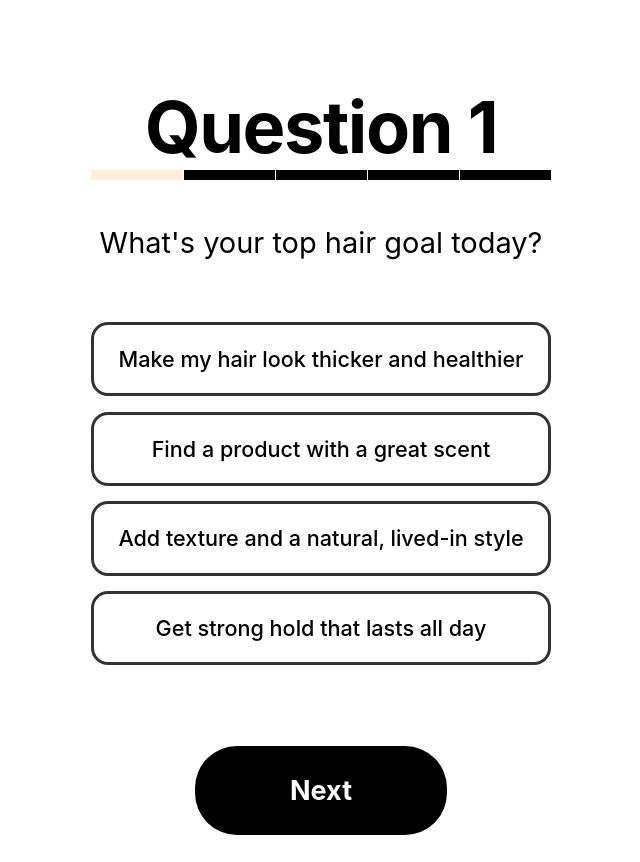
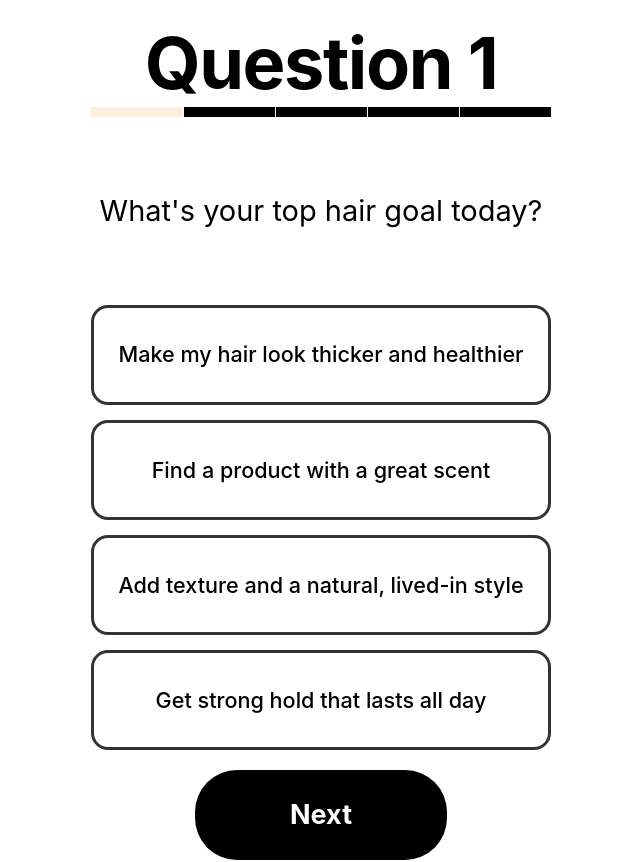
Before and after one commit to johanvargas/mh-brand-kiosk, a React (Vite) app: page /quiz in a window 1280 px wide. Shown: the top 862 px of the page, without its empty margins (73-713 px from the left). Built offline with nearby package versions, Linux system fonts and the light colour scheme.

Commit message:
ui/ux improvements; camera filter improved but not functional

```diff
--- a/src/index.css
+++ b/src/index.css
@@ -97,15 +97,13 @@ body {
   display: flex;
   justify-content: center;
   align-items: center;
-  min-height: 300px;
+  max-height: 300px;
 }
 
 .product-image {
   max-width: 100%;
-  max-height: 400px;
+  max-height: 250px;
   object-fit: contain;
-  width: auto;
-  height: auto;
 }
 
 .results-cta-button {
@@ -184,7 +182,7 @@ body {
   background: transparent;
   border: none;
   border-radius: 0;
-  padding: 2em 1em;
+  padding: 1em 1em;
   box-shadow: none;
   flex: 1;
   min-height: 0;
@@ -257,12 +255,12 @@ body {
 .menu-option-button:focus {
   outline: none;
   background: #ffeddd;
-  border: 1px solid #000 !important;
+  border: 3px solid #000 !important;
 }
 
 .menu-option-button.selected {
   background: #ffeddd;
-  border: 1px solid #000 !important;
+  border: 3px solid #000 !important;
 }
 
 .menu-go-button {
@@ -319,7 +317,7 @@ body {
   font-weight: 700;
   color: #000;
   text-align: center;
-  margin: .6em 0 0em 0;
+  margin: 0em 0 0em 0;
   flex-shrink: 0;
   width: 100%;
   max-width: 100%;
@@ -330,7 +328,7 @@ body {
 .question-progress-line {
   width: 100%;
   height: 10px;
-  margin: 0 auto 2em auto;
+  margin: 0 auto 0em auto;
   flex-shrink: 0;
   position: relative;
   background-color: #000;
@@ -379,14 +377,20 @@ body {
   font-size: 1.61rem;
   font-weight: 400;
   color: #000;
-  line-height: 1.5;
-  margin: 0 0 2em 0;
+  line-height: 1;
   text-align: center;
   flex-shrink: 0;
   width: 100%;
   max-width: 100%;
   padding: 0;
   box-sizing: border-box;
+  height: calc(1060px * 0.15);
+  min-height: calc(1060px * 0.15);
+  max-height: calc(1060px * 0.15);
+  display: flex;
+  align-items: center;
+  justify-content: center;
+  overflow: hidden;
 }
 
 /* Options Container */
@@ -395,9 +399,7 @@ body {
   flex-direction: column;
   align-items: center;
   gap: 0.75em;
-  margin: 0;
   flex: 1;
-  min-height: 0;
   width: 100%;
   max-width: 100%;
   padding: 0;
@@ -409,6 +411,7 @@ body {
   max-width: 680px;
   min-height: 58px;
   padding: 18px 24px;
+  height: 100px;
   font-size: 1.2rem;
   font-weight: 500;
   text-align: center;
@@ -433,7 +436,7 @@ body {
   outline: none;
   border-color: #000;
   background: #ffeddd;
-  border-width: 4px;
+  border-width: 3px;
 }
 
 .option-button:active {
@@ -443,7 +446,7 @@ body {
 .option-button.selected {
   background: #ffeddd;
   border-color: #000;
-  border-width: 2px;
+  border-width: 3px;
   color: #000;
 }
 
@@ -489,7 +492,6 @@ button:active {
   gap: 0;
   flex-shrink: 0;
   width: 100%;
-  margin-top: 2em;
   padding: 0 1em;
   box-sizing: border-box;
 }
@@ -716,8 +718,7 @@ p {
   align-items: center;
   justify-content: center;
   width: 100%;
-  padding: 2em 1em;
-  margin-top: auto;
+  padding-bottom: 1em;
   flex-shrink: 0;
   box-sizing: border-box;
 }
--- a/src/pages/CameraFilter.jsx
+++ b/src/pages/CameraFilter.jsx
@@ -1,9 +1,13 @@
+// TODO: screenshot capability
+// TODO: posting them to home page carousel
+// TODO: rotation and scaling on hairdos
+// TODO: pausing detection and reseting, clean reset
+
+import * as tf from "@tensorflow/tfjs"; /* Appears as not read but is VERY IMPORTANT */
+import * as facemesh from "@tensorflow-models/face-landmarks-detection";
 import { useRef, useEffect, useState } from "react";
-import * as tf from "@tensorflow/tfjs";
-import * as facemesh from "@tensorflow-models/face-landmarks-detection";
 import Webcam from "react-webcam";
 import { NavLink } from "react-router";
-import hairdo from "../assets/bob_cutout.png";
 import hairdo1 from "../assets/PNGs/AR_Hairstyles_1.png";
 import hairdo2 from "../assets/PNGs/AR_Hairstyles_2.png";
 import hairdo3 from "../assets/PNGs/AR_Hairstyles_3.png";
@@ -14,23 +18,37 @@ import hairdo7 from "../assets/PNGs/AR_Hairstyles_7.png";
 import hairdo8 from "../assets/PNGs/AR_Hairstyles_8.png";
 import hairdo9 from "../assets/PNGs/AR_Hairstyles_9.png";
 import hairdo10 from "../assets/PNGs/AR_Hairstyles_10.png";
+
 const HEIGHT = 434;
+const WIDTH = 788;
 
 export default function CameraFilter() {
   const webcamRef = useRef(null);
   const canvasRef = useRef(null);
   const faceRef = useRef(null);
   const hairdoRef = useRef(hairdo1);
+  const [filter, setFilter] = useState(false);
+  const [currentImageIndex, setCurrentImageIndex] = useState(0);
 
-  const hairdoImages = [hairdo1, hairdo2, hairdo3, hairdo4, hairdo5, hairdo6, hairdo7, hairdo8, hairdo9, hairdo10];
-  const [currentImageIndex, setCurrentImageIndex] = useState(0);
+  const hairdoImages = [
+    hairdo1,
+    hairdo2,
+    hairdo3,
+    hairdo4,
+    hairdo5,
+    hairdo6,
+    hairdo7,
+    hairdo8,
+    hairdo9,
+    hairdo10,
+  ];
 
   const detect = async (net) => {
     if (
       typeof webcamRef.current !== "undefined" &&
       webcamRef.current !== null &&
       webcamRef.current.video.readyState === 4
-    ) {
+  ) {
       const video = webcamRef.current.video;
       const videoWidth = webcamRef.current.video.videoWidth;
       const videoHeight = webcamRef.current.video.videoHeight;
@@ -57,27 +75,34 @@ export default function CameraFilter() {
 
     // draw interval
     setInterval(() => {
+      //TODO: type error reading null, accumulates after each render
       const ctx = canvasRef.current.getContext("2d", {
         willReadFrequently: true,
         //desynchronized: true,
-      }); // HTMLCanvasElement.getContext() creates the 'canvas' to draw on
+      });
+
+      // HTMLCanvasElement.getContext() creates the 'canvas' to draw on
       requestAnimationFrame(() => {
         //ctx.clearRect(0,0,ctx.width,ctx.height)
-        //ctx.imageSmoothingEnabled = true;
-        const x = Math.floor(faceRef.current[0].keypoints[10].x);
-        const y = Math.floor(faceRef.current[0].keypoints[10].y);
-        const z = Math.floor(faceRef.current[0].keypoints[10].z);
+        //const x = Math.floor(faceRef.current[0].keypoints[10].x);
+        //const y = Math.floor(faceRef.current[0].keypoints[10].y);
+        //const z = Math.floor(faceRef.current[0].keypoints[10].z);
+        const faceWidth = Math.floor(faceRef.current[0].box.width);
+        const faceHeight = Math.floor(faceRef.current[0].box.height);
+        const x = Math.floor(faceRef.current[0].box.xMin);
+        const y = Math.floor(faceRef.current[0].box.yMin);
 
-        //console.log("x, y z, :", x, y, z);
-        console.log(" z :", z);
-        //console.log(hairdoRef.current);
-        //console.log(hairdo);
+        console.log("face width: x: ", faceWidth, x);
 
         const image = new Image();
         image.src = hairdoRef.current;
-        //ctx.drawImage(image, (x - 100), (y - 150), 220, 250);
-        image.onload = ctx.drawImage(image, x + 60, y + 110, 175 * ((z / 100) - 1), 250 * ((z /100) - 1));
-          //(xPosition, yPosition (from top left), width, height)
+        ctx.fillRect(x, y, 10, 10);
+
+        //(xPosition, yPosition (from top left), width, height)
+        ctx.drawImage(image, x, y - 100, faceWidth, faceHeight);
+
+        //image.onload = ctx.drawImage(image, x + 60, y + 110, 175 * ((z / 100) - 1), 250 * ((z /100) - 1));
+        //image.onload = ctx.drawImage(image, x + 60, y + 110, 175, 250);
         ctx.restore();
       });
     }, 1000 / 60);
@@ -89,7 +114,7 @@ export default function CameraFilter() {
   };
 
   useEffect(() => {
-    runFacemesh();
+    //runFacemesh();
   }, []);
 
   useEffect(() => {
@@ -98,13 +123,13 @@ export default function CameraFilter() {
 
   const handlePreviousImage = () => {
     setCurrentImageIndex((prevIndex) =>
-      prevIndex === 0 ? hairdoImages.length - 1 : prevIndex - 1
+      prevIndex === 0 ? hairdoImages.length - 1 : prevIndex - 1,
     );
   };
 
   const handleNextImage = () => {
     setCurrentImageIndex((prevIndex) =>
-      prevIndex === hairdoImages.length - 1 ? 0 : prevIndex + 1
+      prevIndex === hairdoImages.length - 1 ? 0 : prevIndex + 1,
     );
   };
 
@@ -115,12 +140,10 @@ export default function CameraFilter() {
           ref={webcamRef}
           style={{
             //position: "absolute",
-            marginLeft: "auto",
-            marginRight: "auto",
             left: 0,
             right: 0,
             zIndex: 7,
-            width: 788,
+            width: WIDTH,
             height: HEIGHT,
           }}
         />
@@ -128,13 +151,10 @@ export default function CameraFilter() {
           ref={canvasRef}
           style={{
             position: "absolute",
-            marginLeft: "auto",
-            marginRight: "auto",
+            top: 0,
             left: 0,
-            right: 0,
-            textAlign: "center",
             zIndex: 9,
-            width: 788,
+            width: WIDTH,
             height: HEIGHT,
           }}
         ></canvas>
```
